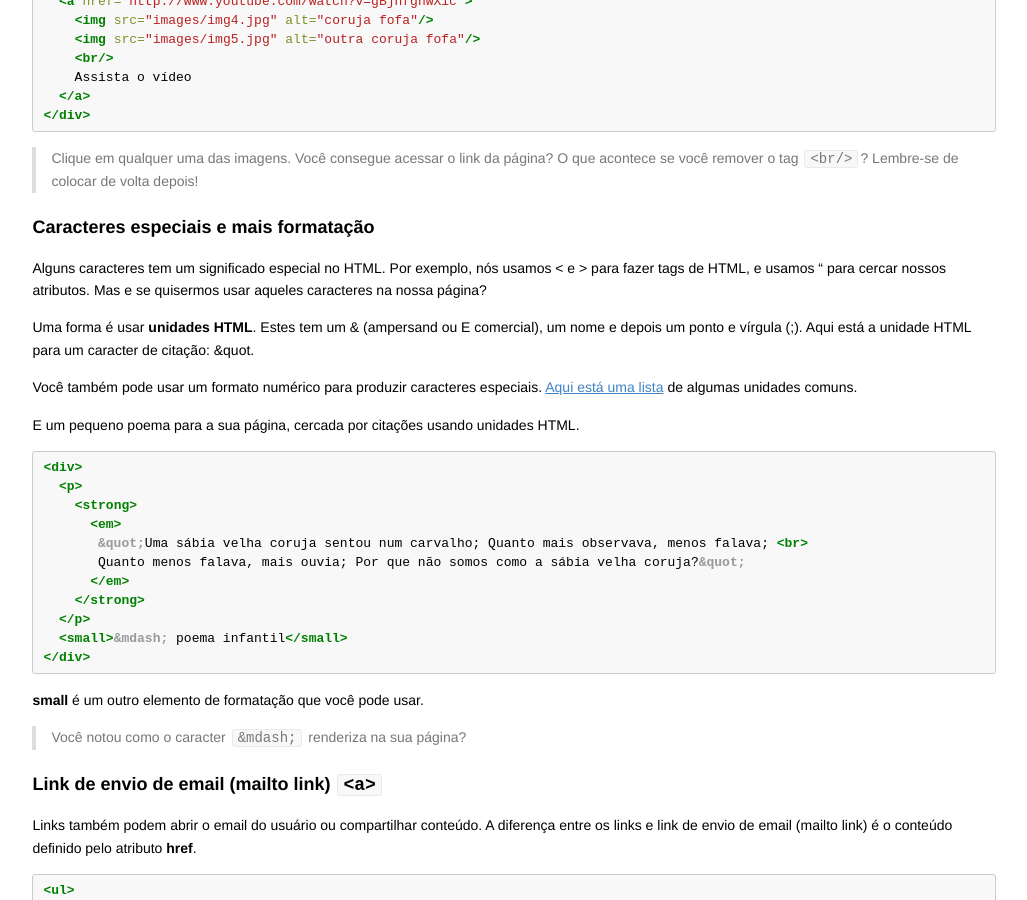
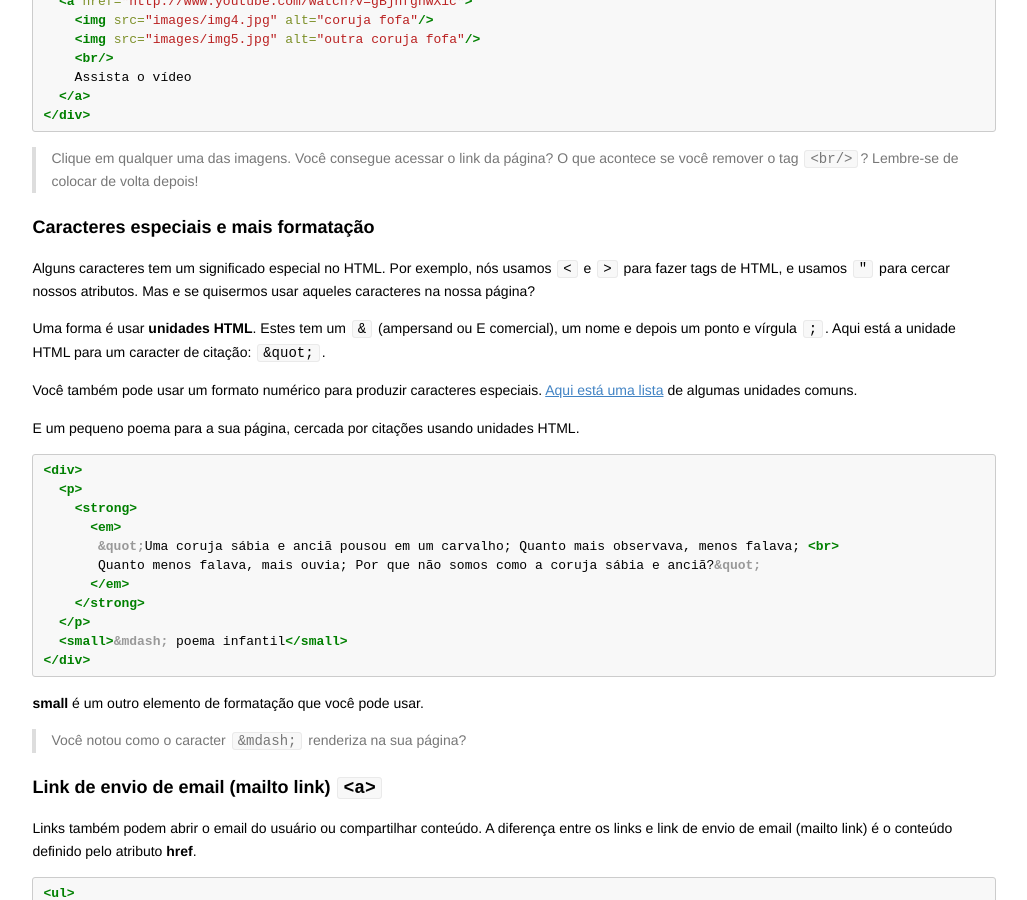
Before and after one commit to codebar/tutorials, a Jekyll site: the page built from html/lesson1/tutorial.pt.md, in a window 1280 px wide and 900 px high, scrolled down 5749 px. Shown: the whole window, without its empty margins (126-1153 px from the left). Built offline with Jekyll 4.4.1, drawn with Linux system fonts in a browser that asks for light colours; Markdown is read by kramdown in place of the engine named in the settings; some of the changed text lies outside the part shown.

Commit message:
More style fixes for Portuguese HTML lesson suggested by @luanmuniz.

```diff
--- a/html/lesson1/example-styled.pt.html
+++ b/html/lesson1/example-styled.pt.html
@@ -24,8 +24,8 @@
       <a href="http://www.youtube.com/watch?v=gBjnfgnwXic">Assista o vídeo</a>
     </div>
     <h4>
-      <i>&#34;Uma sábia velha coruja sentou num carvalho; Quanto mais observava, menos falava; <br>
-         Quanto menos falava, mais ouvia; Por que não somos como a sábia velha coruja?
+      <i>&#34;Uma coruja sábia e anciã pousou em um carvalho; Quanto mais observava, menos falava; <br>
+         Quanto menos falava, mais ouvia; Por que não somos como a coruja sábia e anciã?
       </i>
     </h4>
     <p><small>- poema infantil</small></p>
--- a/html/lesson1/example.pt.html
+++ b/html/lesson1/example.pt.html
@@ -22,8 +22,8 @@
     <a href="http://www.youtube.com/watch?v=gBjnfgnwXic">Assista o vídeo</a>
     </ol>
     <h4>
-      <i>&#34;Uma sábia velha coruja sentou num carvalho; Quanto mais observava, menos falava; <br>
-         Quanto menos falava, mais ouvia; Por que não somos como a sábia velha coruja?
+      <i>&#34;Uma coruja sábia e anciã pousou em um carvalho; Quanto mais observava, menos falava; <br>
+         Quanto menos falava, mais ouvia; Por que não somos como a coruja sábia e anciã?
       </i>
     </h4>
     <p><small>- poema infantil</small></p>
--- a/html/lesson1/tutorial.pt.md
+++ b/html/lesson1/tutorial.pt.md
@@ -316,8 +316,8 @@ E um pequeno poema para a sua página, cercada por citações usando unidades HT
   <p>
     <strong>
       <em>
-       &quot;Uma sábia velha coruja sentou num carvalho; Quanto mais observava, menos falava; <br>
-       Quanto menos falava, mais ouvia; Por que não somos como a sábia velha coruja?&quot;
+       &quot;Uma coruja sábia e anciã pousou em um carvalho; Quanto mais observava, menos falava; <br>
+       Quanto menos falava, mais ouvia; Por que não somos como a coruja sábia e anciã?&quot;
       </em>
     </strong>
   </p>
```
Also changed, not shown: other parts of html/lesson1/tutorial.pt.md (+5 -5 lines).
